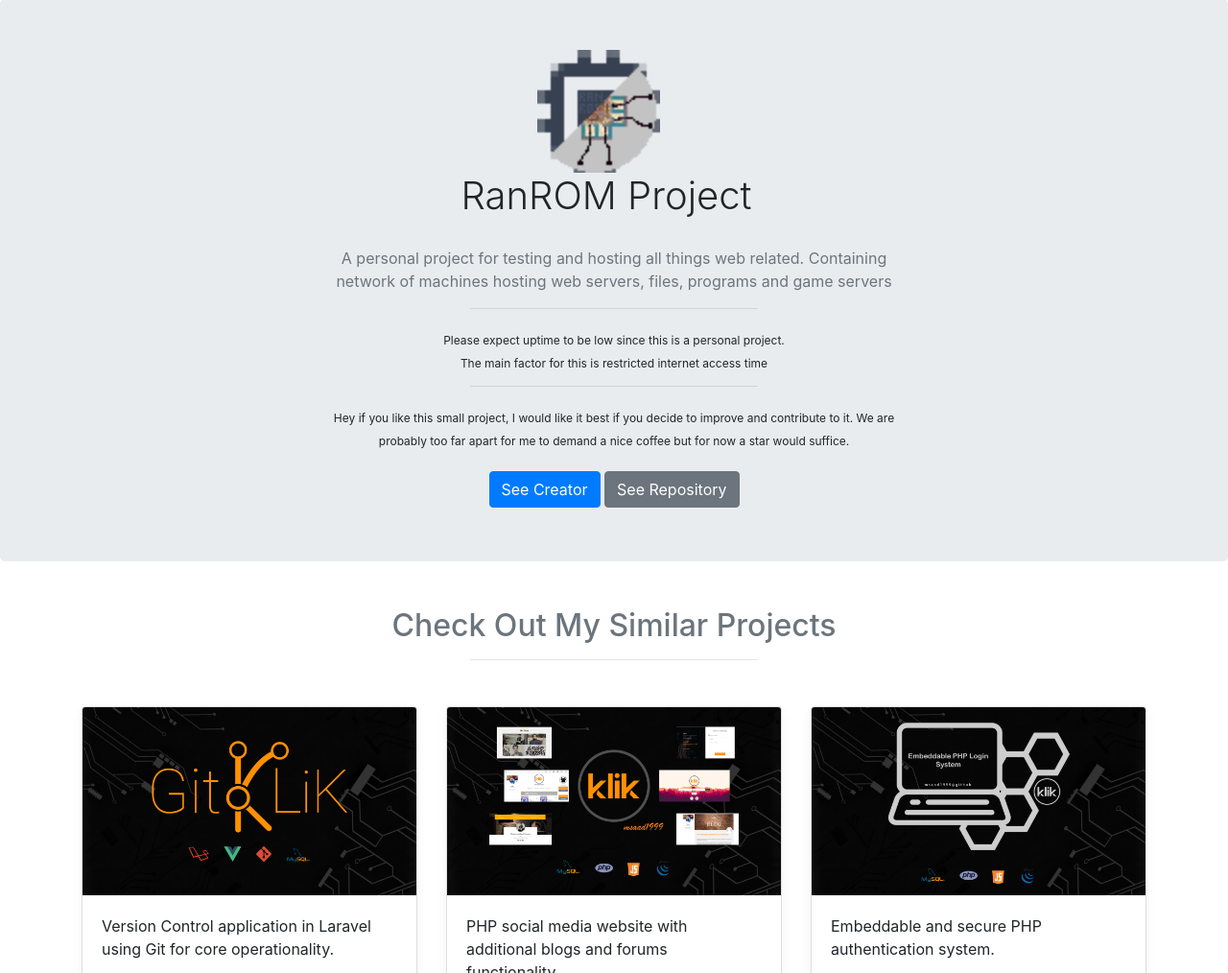
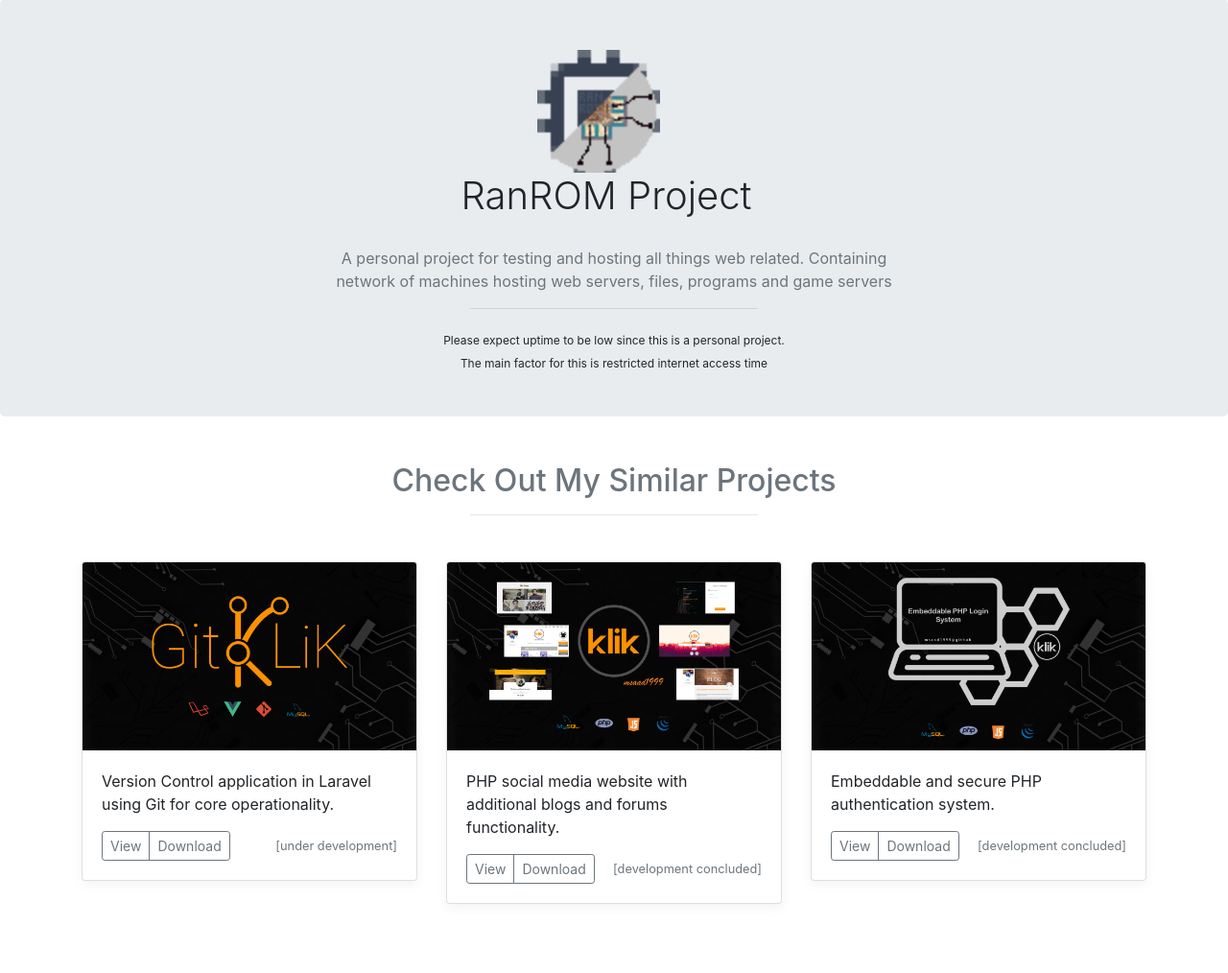
Before and after one commit to win10Device/RanROM-website, a PHP site: page /loginsystem/welcome/index.php in a window 1280 px wide. Shown: the part 81-1095 px from the top of the page at 96% size. Run offline with PHP 8.4, Linux system fonts and the light colour scheme.

Commit message:
Update index.php

```diff
--- a/welcome/index.php
+++ b/welcome/index.php
@@ -26,6 +26,7 @@
                     The main factor for this is restricted internet access time
                 </sub>
 
+	    <?php /*
                 <hr width="300" class="my-3">
 
                 <sub>
@@ -35,7 +36,7 @@
             </p>
             <p>
                 <a href="https://github.com/msaad1999" class="btn btn-primary my-2" target="_blank">See Creator</a>
-                <a href="https://github.com/msaad1999/PHP-Login-System" class="btn btn-secondary my-2" target="_blank">See Repository</a>
+                <a href="https://github.com/msaad1999/PHP-Login-System" class="btn btn-secondary my-2" target="_blank">See Repository</a> */ ?>
             </p>
         </div>
     </section>
```
